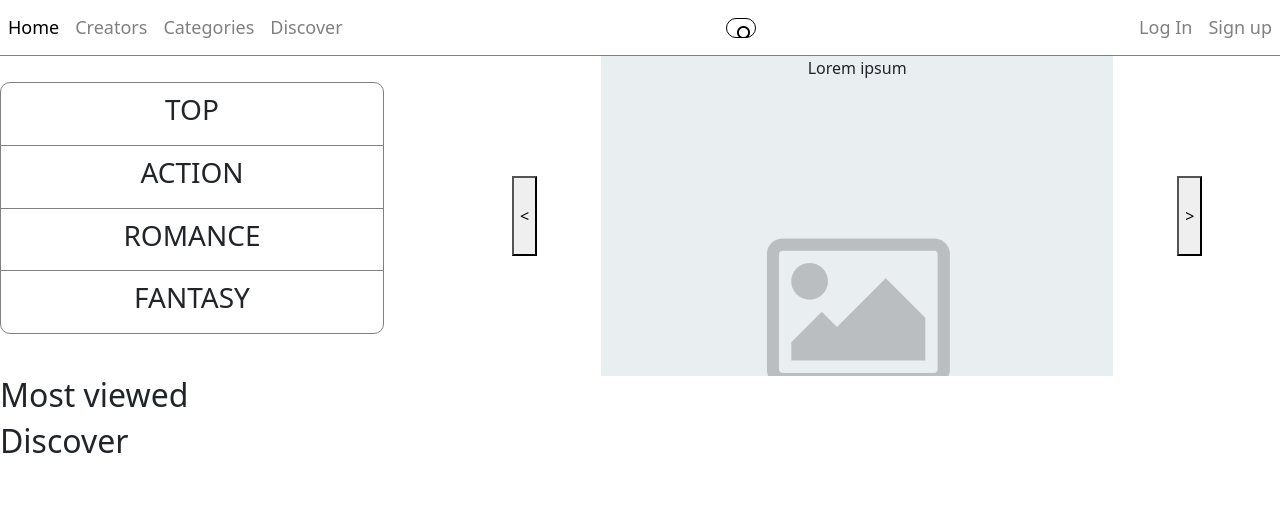
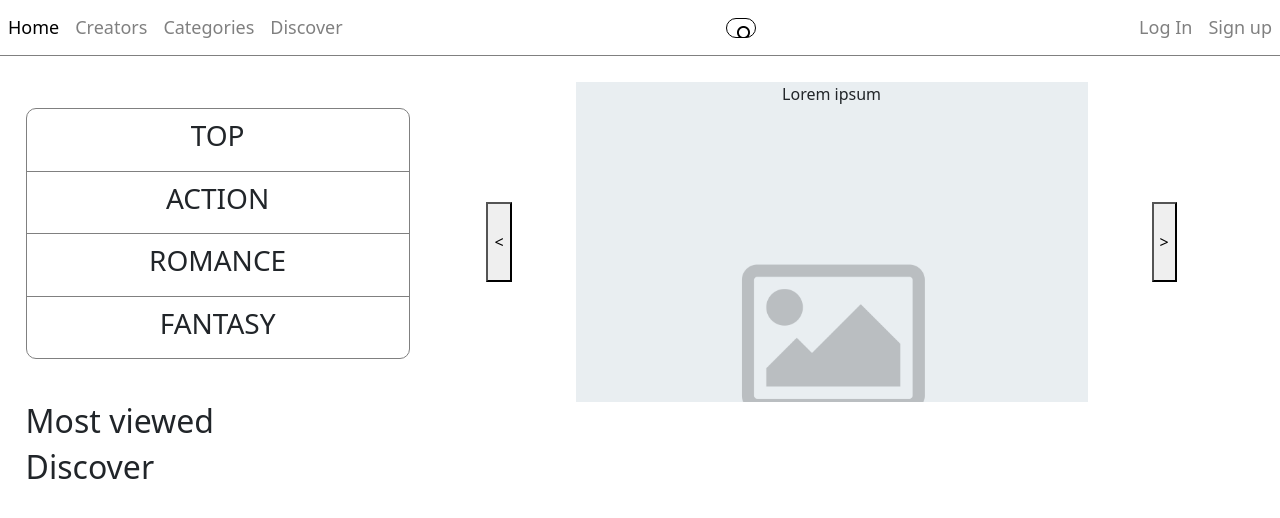
Before and after one commit to JuliCarracedo/comic-app-frontend, a React (Create React App) app: page / in a window 1280 px wide. Shown: the top 518 px of the page. Built offline with nearby package versions, Linux system fonts and the light colour scheme; the HTML template or start-up script is replaced by a standard one.

Commit message:
adjust homepage padding

```diff
--- a/src/styles/home.css
+++ b/src/styles/home.css
@@ -4,3 +4,7 @@
     align-items: center;
     justify-content: space-between;
 }
+
+.home {
+    padding: 2%;
+}
```
